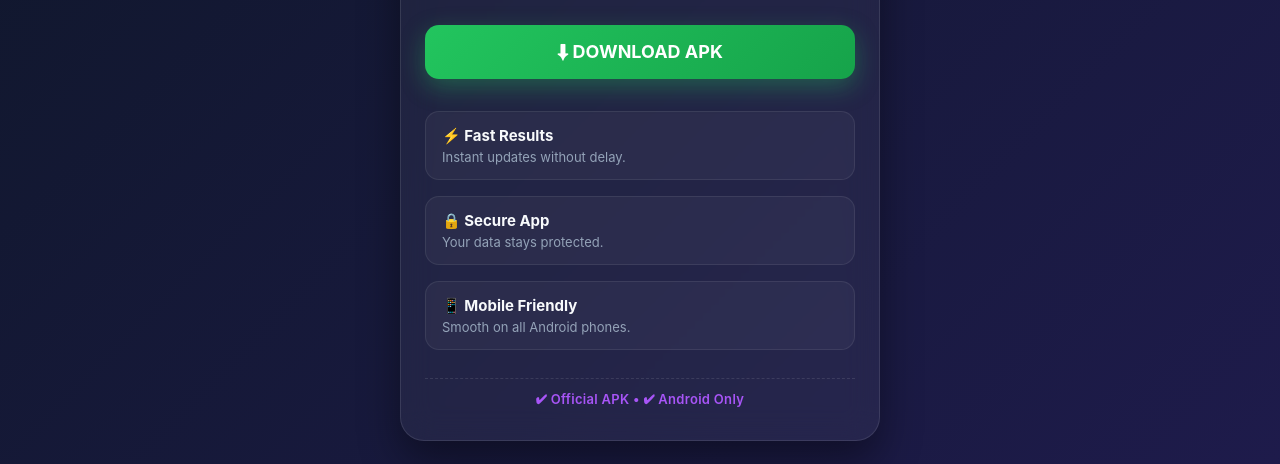
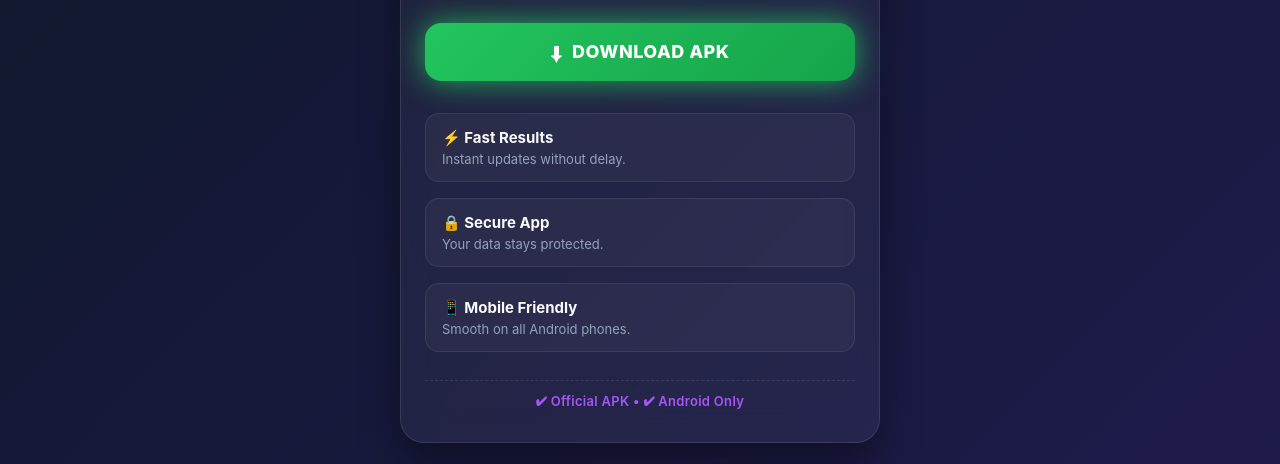
Before and after one commit to ca6754/Kuber-bazar.online, a plain HTML site: page index.html in a window 1280 px wide. Shown: the part 336-800 px from the top of the page. Drawn offline with Linux system fonts and the light colour scheme.

Commit message:
Improve download button styling and animations
Enhanced the download button with animations and improved styles.

```diff
--- a/index.html
+++ b/index.html
@@ -87,26 +87,92 @@
             color: #ffffff;
         }
 
+        /* Animated Download Button */
         .btn-download {
+            position: relative;
             display: flex;
             align-items: center;
             justify-content: center;
-            gap: 8px;
+            gap: 10px;
             background: linear-gradient(135deg, #22c55e 0%, #16a34a 100%);
             color: #ffffff;
             font-size: 18px;
-            font-weight: 700;
+            font-weight: 800;
             text-decoration: none;
-            padding: 16px 28px;
-            border-radius: 14px;
+            padding: 18px 28px;
+            border-radius: 16px;
             margin-bottom: 32px;
-            box-shadow: 0 8px 25px rgba(34, 197, 94, 0.35);
-            transition: transform 0.2s ease, box-shadow 0.2s ease;
+            overflow: hidden;
+            letter-spacing: 0.5px;
+            box-shadow: 0 0 20px rgba(34, 197, 94, 0.5);
+            animation: pulseGlow 2s infinite ease-in-out;
+            transition: all 0.3s cubic-bezier(0.4, 0, 0.2, 1);
         }
 
+        /* Shine Light Animation Effect */
+        .btn-download::before {
+            content: '';
+            position: absolute;
+            top: 0;
+            left: -100%;
+            width: 60%;
+            height: 100%;
+            background: linear-gradient(
+                120deg,
+                transparent,
+                rgba(255, 255, 255, 0.5),
+                transparent
+            );
+            transform: skewX(-25deg);
+            animation: shine 3s infinite;
+        }
+
+        /* Button Hover Effects */
         .btn-download:hover {
-            transform: translateY(-2px);
-            box-shadow: 0 12px 30px rgba(34, 197, 94, 0.45);
+            transform: translateY(-4px) scale(1.02);
+            box-shadow: 0 15px 35px rgba(34, 197, 94, 0.75);
+            background: linear-gradient(135deg, #25d366 0%, #15803d 100%);
+        }
+
+        .btn-download:active {
+            transform: translateY(-1px) scale(0.98);
+        }
+
+        /* Arrow Icon Bounce Animation */
+        .btn-download span {
+            display: inline-block;
+            animation: bounceArrow 1.5s infinite ease-in-out;
+        }
+
+        /* Keyframes */
+        @keyframes pulseGlow {
+            0%, 100% {
+                box-shadow: 0 0 15px rgba(34, 197, 94, 0.4);
+            }
+            50% {
+                box-shadow: 0 0 30px rgba(34, 197, 94, 0.85);
+            }
+        }
+
+        @keyframes shine {
+            0% {
+                left: -100%;
+            }
+            20% {
+                left: 120%;
+            }
+            100% {
+                left: 120%;
+            }
+        }
+
+        @keyframes bounceArrow {
+            0%, 100% {
+                transform: translateY(0);
+            }
+            50% {
+                transform: translateY(3px);
+            }
         }
 
         .features-grid {
@@ -175,7 +241,7 @@
 
         <!-- Download Button -->
         <a href="https://kuber-bazar.online/" class="btn-download">
-            ⬇ DOWNLOAD APK
+            <span>⬇</span> DOWNLOAD APK
         </a>
 
         <!-- Features Section -->
```
